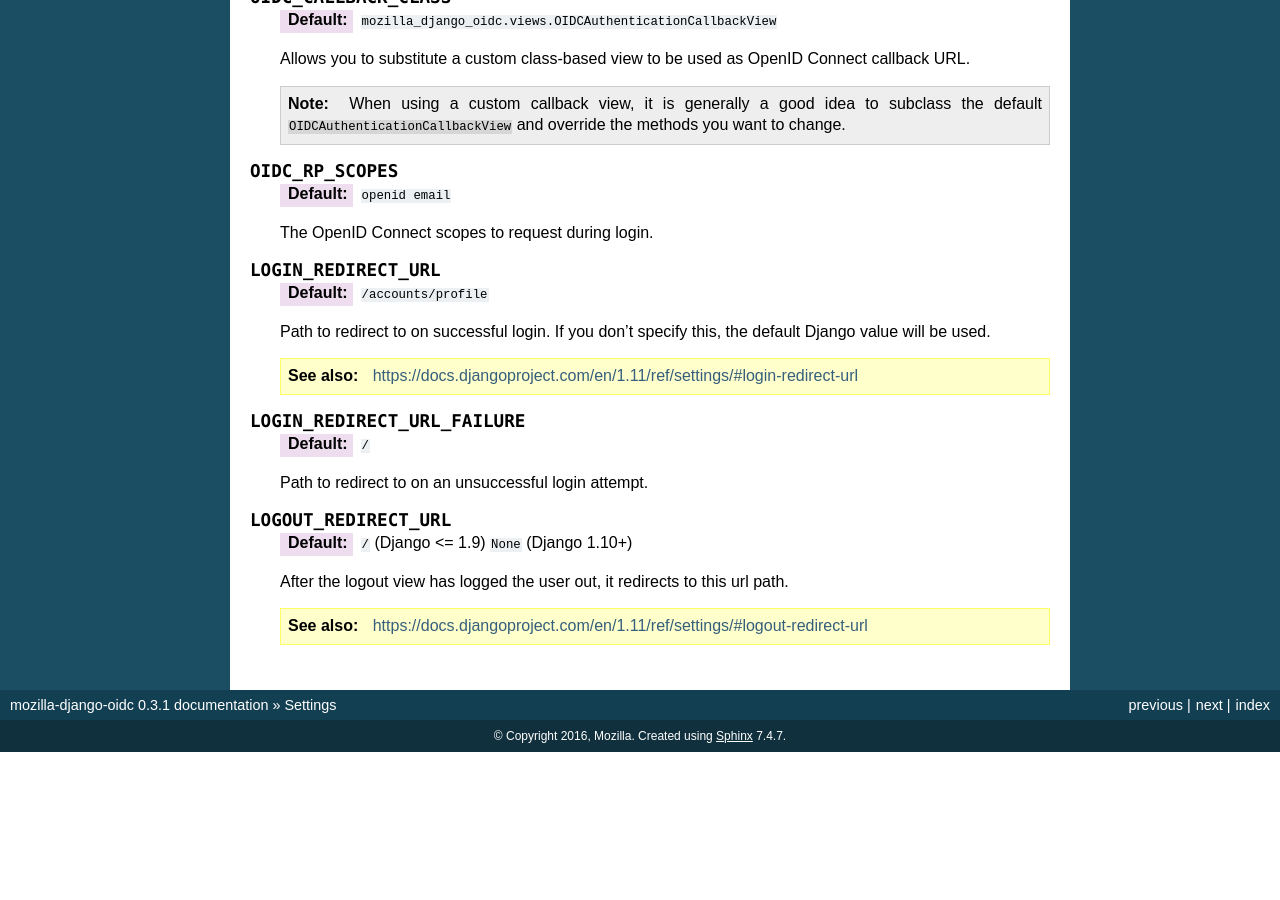
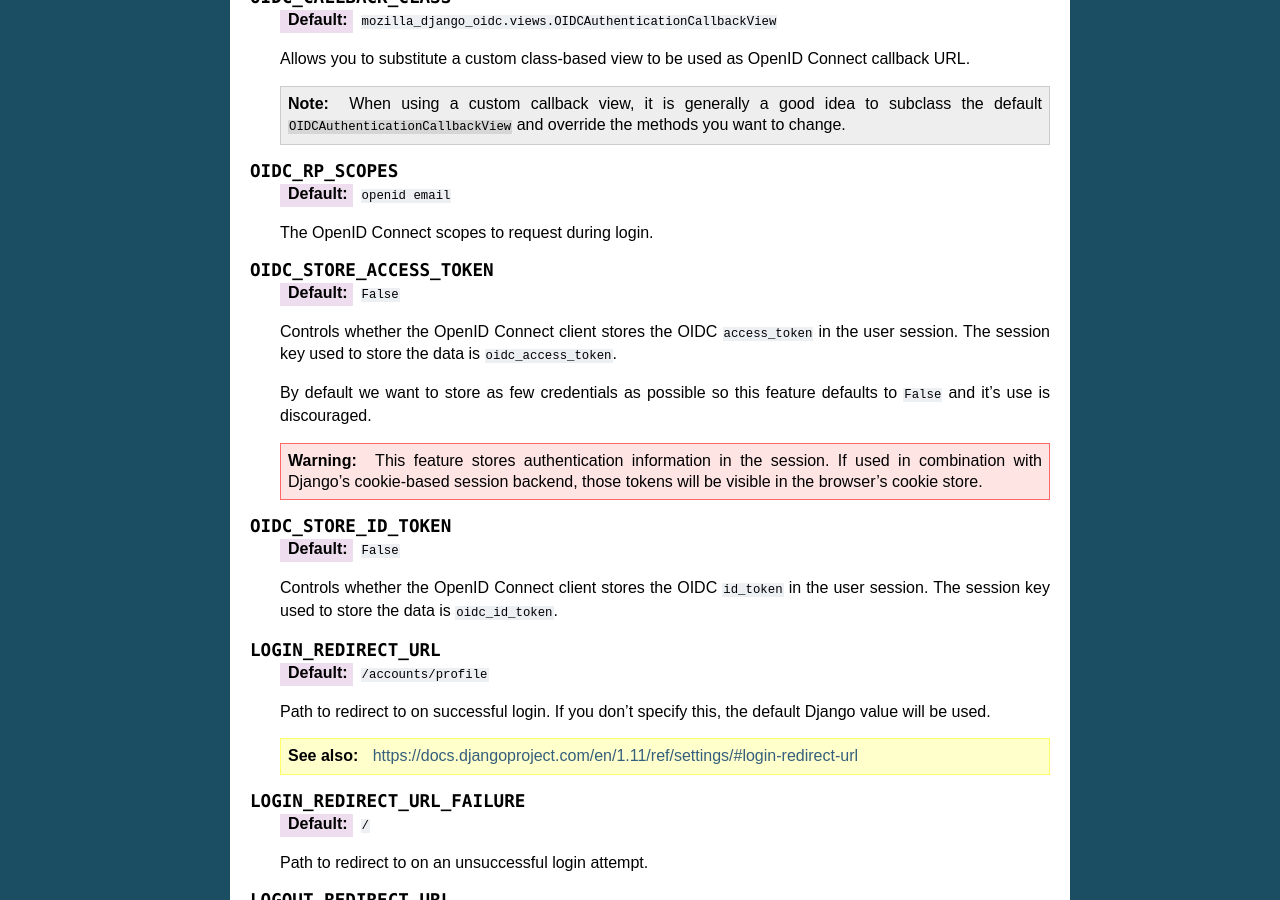
Before and after one commit to mozilla/mozilla-django-oidc, a Sphinx documentation site: the page built from docs/settings.rst, in a window 1280 px wide and 900 px high, scrolled down 1459 px. Built offline with Sphinx 7.4.7, drawn with Linux system fonts in a browser that asks for light colours; before the commit the page ends 2211 px from its top, so only the background shows below that; some of the changed text lies outside the part shown.

Commit message:
Revisit OIDC_STORE_{ACCESS,ID}_TOKEN config entries
* Fix name issue with ``OIDC_STORE_ID_TOKEN`` (was ``OIDC_STORE_ACCESS_TOKEN``)
* Implement functionality to store ``access_token`` in user session and add
  config entry to control this feature

```diff
--- a/docs/settings.rst
+++ b/docs/settings.rst
@@ -103,6 +103,27 @@ of ``mozilla-django-oidc``.
 
    The OpenID Connect scopes to request during login.
 
+.. py:attribute:: OIDC_STORE_ACCESS_TOKEN
+
+   :default: ``False``
+
+   Controls whether the OpenID Connect client stores the OIDC ``access_token`` in the user session.
+   The session key used to store the data is ``oidc_access_token``.
+
+   By default we want to store as few credentials as possible so this feature defaults to ``False``
+   and it's use is discouraged.
+
+   .. warning::
+      This feature stores authentication information in the session. If used in combination with Django's
+      cookie-based session backend, those tokens will be visible in the browser's cookie store.
+
+.. py:attribute:: OIDC_STORE_ID_TOKEN
+
+   :default: ``False``
+
+   Controls whether the OpenID Connect client stores the OIDC ``id_token`` in the user session.
+   The session key used to store the data is ``oidc_id_token``.
+
 .. py:attribute:: LOGIN_REDIRECT_URL
 
    :default: ``/accounts/profile``
```
Also changed, not shown: 2 other files.
